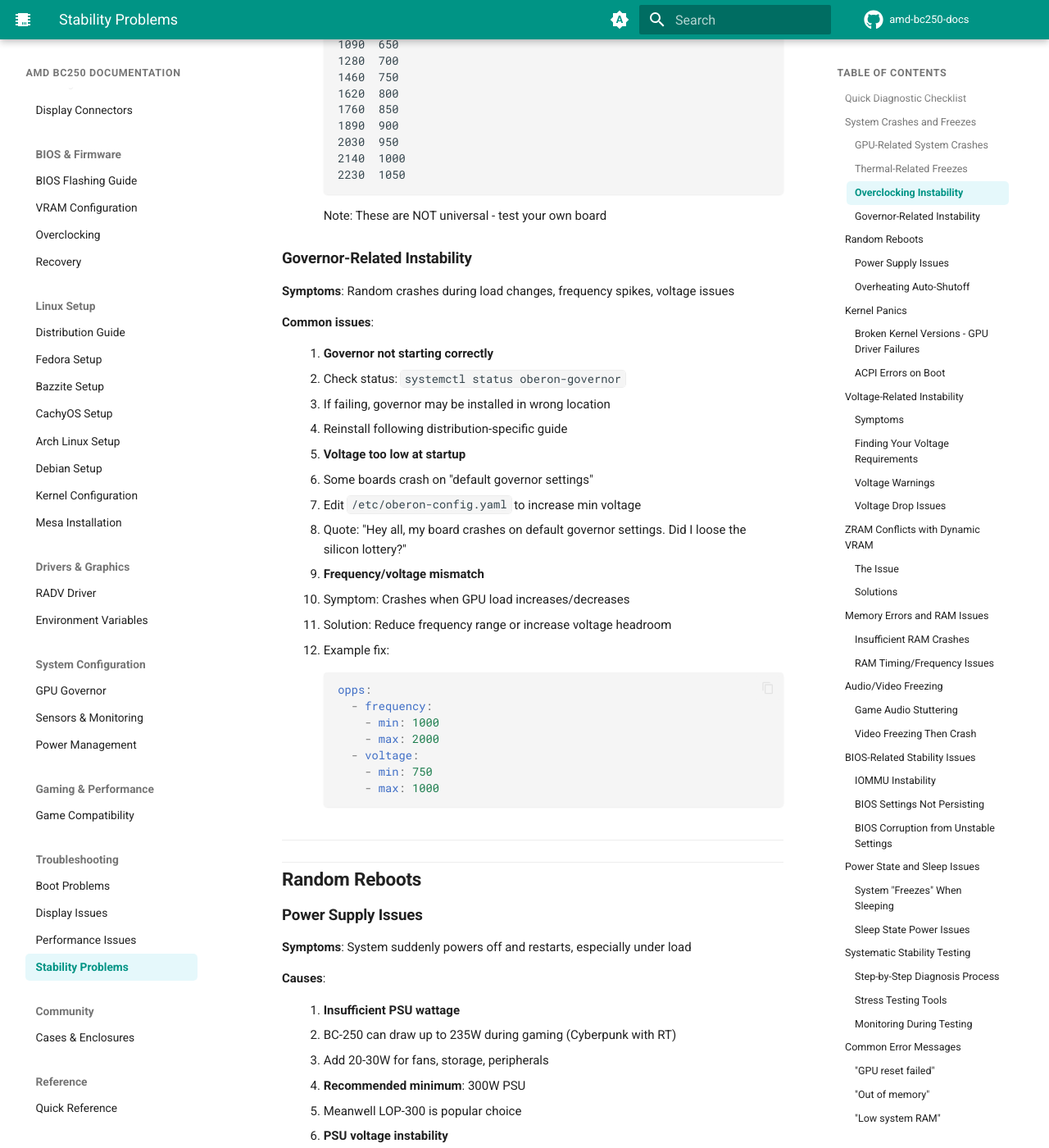
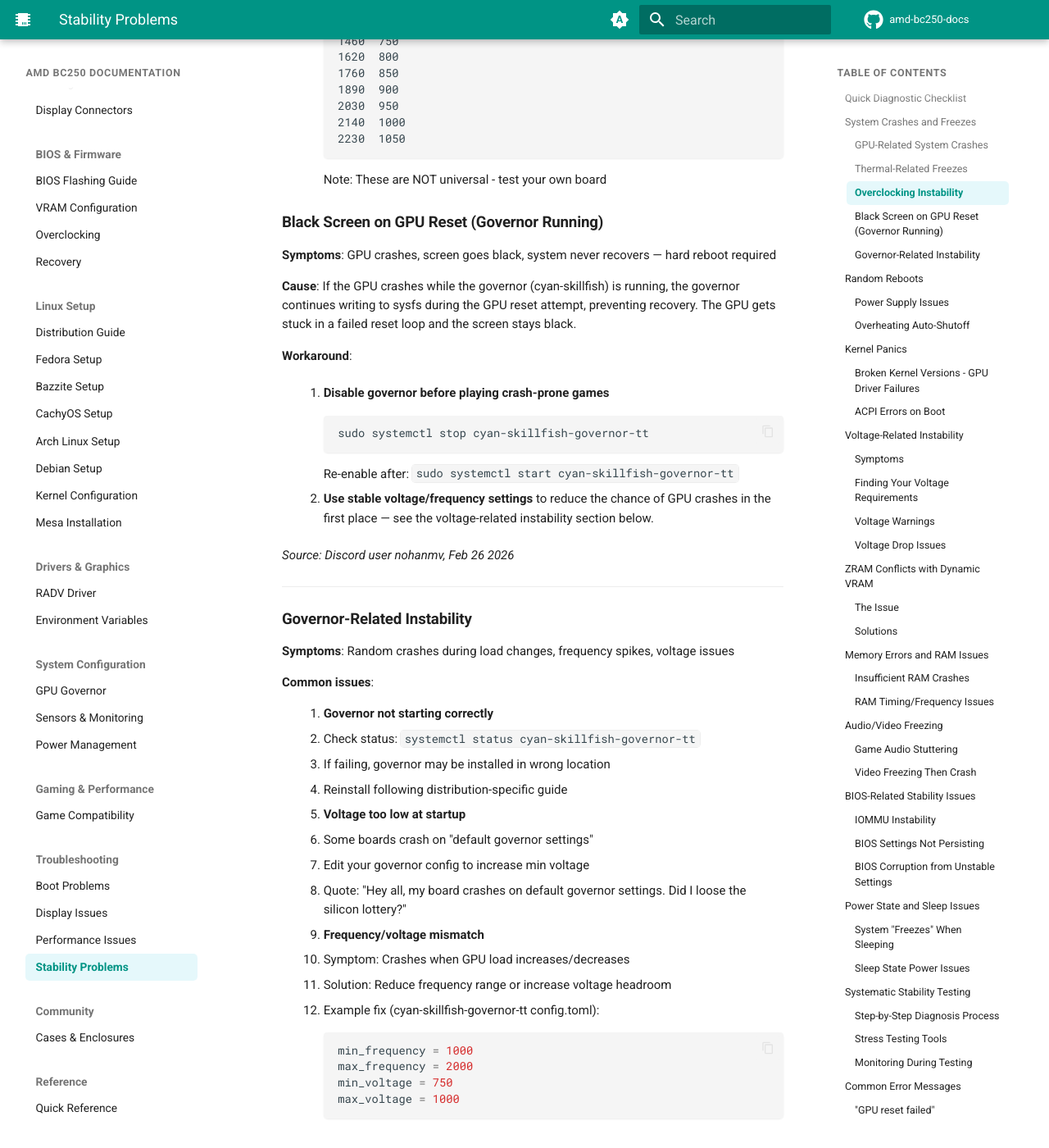
Before and after one commit to elektricM/amd-bc250-docs, an MkDocs documentation site: the page built from docs/troubleshooting/stability.md, in a window 1280 px wide and 1400 px high, scrolled down 3130 px. Shown: the whole window at 82% size. Built offline with MkDocs 1.6.1 and Material for MkDocs 9.7.7, drawn with Linux system fonts in a browser that asks for light colours; comment, search, counter and statistics services are not loaded; the version menu is left out; some of the changed text lies outside the part shown.

Commit message:
fix(troubleshooting): update performance and stability pages

````diff
--- a/docs/troubleshooting/stability.md
+++ b/docs/troubleshooting/stability.md
@@ -53,17 +53,14 @@ Before diving into specific issues, check these common causes:
    - Some boards freeze at 60-65°C if cooling is inadequate
 
 4. **Test with locked frequency**
-   - Edit `/etc/oberon-config.yaml`:
-   ```yaml
-   opps:
-     - frequency:
-       - min: 1500
-       - max: 1500
-     - voltage:
-       - min: 900
-       - max: 900
+   - Edit your governor config (e.g., `/etc/cyan-skillfish-governor-tt/config.toml`):
+   ```toml
+   min_frequency = 1500
+   max_frequency = 1500
+   min_voltage = 900
+   max_voltage = 900
    ```
-   - Restart governor: `systemctl restart oberon-governor`
+   - Restart governor: `systemctl restart cyan-skillfish-governor-tt`
    - If stable at locked frequency, it's a governor tuning issue
 
 ### Thermal-Related Freezes
@@ -105,9 +102,8 @@ Before diving into specific issues, check these common causes:
    - If crashes occur, add 10-15mV voltage
 
 2. **Known frequency issues**
-   - 980MHz: "Very wonky on any voltage"
    - 1000MHz: "Sometimes wonky but give it more voltage or change loadline in BIOS"
-   - 700mV: Hard minimum voltage cap
+   - 700mV: Hard minimum voltage cap — setting min voltage below 700mV locks GPU to 1500MHz
    - 2230MHz+: Most boards require 1050mV+, some need 1100mV
 
 3. **Example stable configurations** (varies by silicon lottery):
@@ -135,6 +131,26 @@ Before diving into specific issues, check these common causes:
    ```
    Note: These are NOT universal - test your own board
 
+### Black Screen on GPU Reset (Governor Running)
+
+**Symptoms**: GPU crashes, screen goes black, system never recovers — hard reboot required
+
+**Cause**: If the GPU crashes while the governor (cyan-skillfish) is running, the governor continues writing to sysfs during the GPU reset attempt, preventing recovery. The GPU gets stuck in a failed reset loop and the screen stays black.
+
+**Workaround**:
+
+1. **Disable governor before playing crash-prone games**
+   ```bash
+   sudo systemctl stop cyan-skillfish-governor-tt
+   ```
+   Re-enable after: `sudo systemctl start cyan-skillfish-governor-tt`
+
+2. **Use stable voltage/frequency settings** to reduce the chance of GPU crashes in the first place — see the voltage-related instability section below.
+
+*Source: Discord user nohanmv, Feb 26 2026*
+
+---
+
 ### Governor-Related Instability
 
 **Symptoms**: Random crashes during load changes, frequency spikes, voltage issues
@@ -142,27 +158,24 @@ Before diving into specific issues, check these common causes:
 **Common issues**:
 
 1. **Governor not starting correctly**
-   - Check status: `systemctl status oberon-governor`
+   - Check status: `systemctl status cyan-skillfish-governor-tt`
    - If failing, governor may be installed in wrong location
    - Reinstall following distribution-specific guide
 
 2. **Voltage too low at startup**
    - Some boards crash on "default governor settings"
-   - Edit `/etc/oberon-config.yaml` to increase min voltage
+   - Edit your governor config to increase min voltage
    - Quote: "Hey all, my board crashes on default governor settings. Did I loose the silicon lottery?"
 
 3. **Frequency/voltage mismatch**
    - Symptom: Crashes when GPU load increases/decreases
    - Solution: Reduce frequency range or increase voltage headroom
-   - Example fix:
-   ```yaml
-   opps:
-     - frequency:
-       - min: 1000
-       - max: 2000
-     - voltage:
-       - min: 750
-       - max: 1000
+   - Example fix (cyan-skillfish-governor-tt config.toml):
+   ```toml
+   min_frequency = 1000
+   max_frequency = 2000
+   min_voltage = 750
+   max_voltage = 1000
    ```
 
 ---
@@ -418,6 +431,9 @@ zram-size = 4096  # 4GB instead of 8GB
 
 **Quote**:
 > "Its not actually 450, its like 1750, but you can modify it. I wouldn't recommend it though, ppl over in the russian BC250 chat reported that unstable ram settings would frequently result in BIOS corruption, requiring the BIOS to be reflashed"
+
+!!!danger "P5.00 BIOS More Susceptible to Bricking"
+    Community reports (from the Mem Timing Utility channel) indicate **P5.00 BIOS** is more susceptible to permanent bricking from aggressive memory timings, requiring a full reflash. **P3.00 BIOS** typically triggers a watchdog reset instead. The most rewarding timing to tune is tREF; other UDIMM timings yield minimal gains. The BC-250's GDDR6 ICs are bottom-binned Micron parts with limited overclocking headroom.
 
 **If you must overclock RAM**:
 1. Have hardware flasher ready (CH341A or Raspberry Pi Pico)
@@ -769,7 +785,7 @@ If problems persist after trying these solutions:
      echo "=== Temperatures ==="
      sensors
      echo "=== Governor Status ==="
-     systemctl status oberon-governor
+     systemctl status cyan-skillfish-governor-tt
      echo "=== Recent Errors ==="
      journalctl -p err -n 50
    } > bc250-diagnostic.txt
````
Also changed, not shown: other parts of docs/troubleshooting/stability.md (+15 -15 lines), docs/troubleshooting/performance.md (+57 -95 lines).
